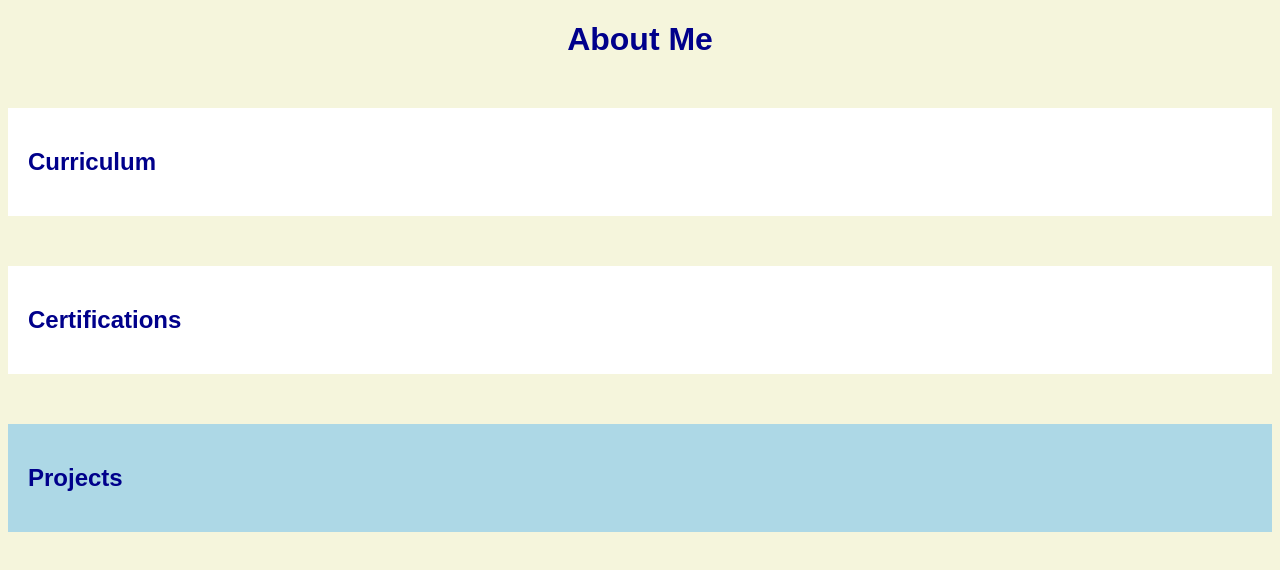
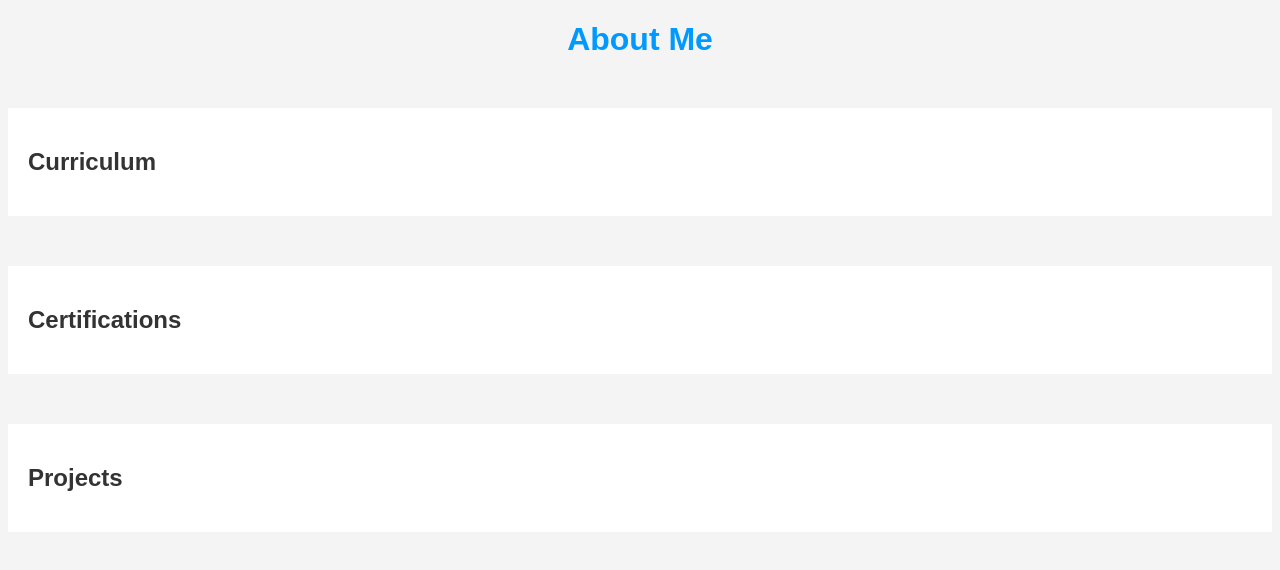
Before and after one commit to PauloFerreiraPT/pauloferreirapt.github.io, a plain HTML site: page index.html in a window 1280 px wide. Drawn offline with Linux system fonts and the light colour scheme.

Commit message:
Update index.html

```diff
--- a/index.html
+++ b/index.html
@@ -6,20 +6,20 @@
     /* CSS for styling the page */
     body {
       font-family: Arial, sans-serif;
-      background-color: #F5F5DC; /* Beige color for the background */
+      background-color: #f4f4f4; /* background color */
+      color: #333; /* text color */
     }
     h1 {
       text-align: center;
-      color: #00008B; /* Dark blue color for the heading */
+      color: #0099ff; /* heading color */
     }
     .section {
       margin: 50px 0;
-      background-color: #FFFFFF; /* White color for the section background */
+      background-color: #ffffff; /* section background color */
       padding: 20px;
     }
     .section h2 {
       margin-bottom: 20px;
-      color: #00008B; /* Dark blue color for the section heading */
     }
     .section ul {
       list-style-type: none;
@@ -27,13 +27,6 @@
     }
     .section li {
       margin-bottom: 10px;
-    }
-    /* Additional styles for the projects section */
-    .section#projects {
-      background-color: #ADD8E6; /* Light blue color for the projects section background */
-    }
-    .section#projects li {
-      color: #00008B; /* Dark blue color for the project items */
     }
   </style>
 </head>
@@ -47,7 +40,7 @@
     <h2>Certifications</h2>
     <ul id="certifications-list"></ul>
   </div>
-  <div class="section" id="projects">
+  <div class="section">
     <h2>Projects</h2>
     <ul id="projects-list"></ul>
   </div>
@@ -73,4 +66,11 @@
     for (var i = 0; i < certifications.length; i++) {
       var item = document.createElement("li");
       item.innerHTML = certifications[i];
-      certificationsList.
+      certificationsList.appendChild(item);
+    }
+
+    for (var i = 0; i < projects.length; i++) {
+      var item = document.createElement("li");
+      item.innerHTML = projects[i].name + " (" + projects[i].language + ")";
+      projectsList.appendChild(item);
+    }
```
